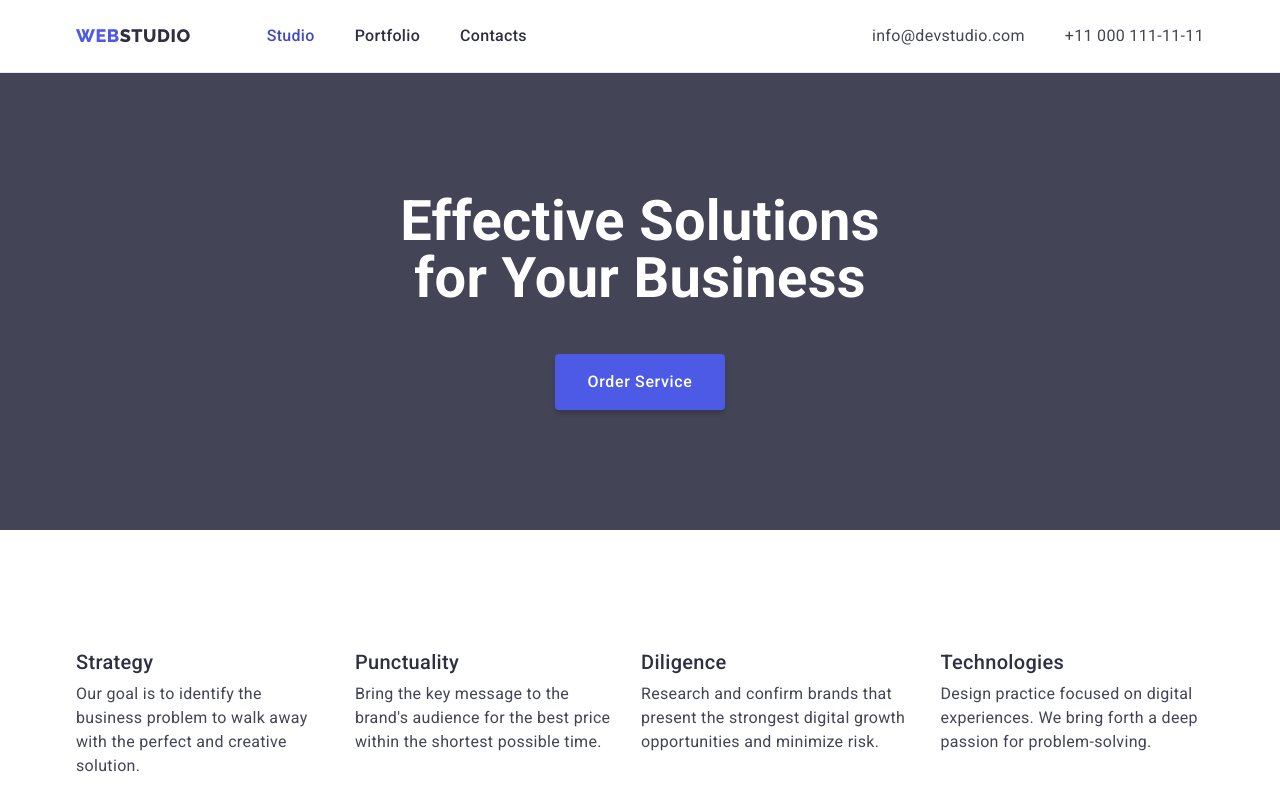
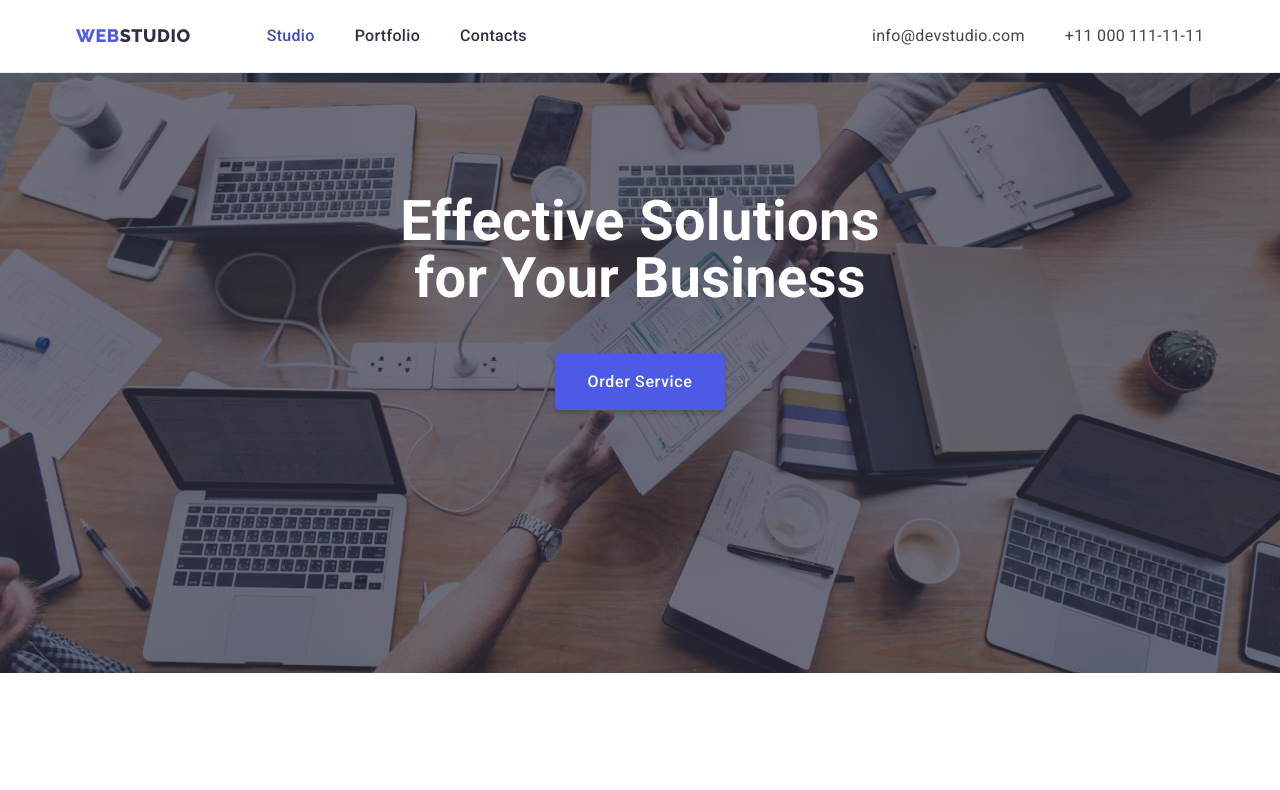
Before and after one commit to Volodya1989/goit-markup-hw-04, a plain HTML site: page index.html in a window 1280 px wide. Shown: the top 790 px of the page. Drawn offline with nearby package versions, Linux system fonts and the light colour scheme.

Commit message:
bg-image added to index page

```diff
--- a/css/style.css
+++ b/css/style.css
@@ -144,8 +144,22 @@ p {
 }
 
 /* index page main section */
-.section-one {
+.overlay {
+  background: var(--primary-color);
   text-align: center;
+  max-width: 1440px;
+  height: 600px;
+  margin-left: auto;
+  margin-right: auto;
+  background-image: linear-gradient(
+      to right,
+      rgba(46, 47, 66, 0.7),
+      rgba(46, 47, 66, 0.7)
+    ),
+    url(../images/index/bg-people-office_1.jpg);
+  background-size: cover;
+  background-position: center;
+  background-repeat: no-repeat;
 }
 
 .main-title {
@@ -232,8 +246,7 @@ p {
   color: var(--bg-cornflower-color);
 }
 
-footer,
-.section-one {
+footer {
   background: var(--primary-color);
 }
 
--- a/index.html
+++ b/index.html
@@ -54,7 +54,7 @@
       </nav>
     </header>
     <main>
-      <section class="section-one section">
+      <section class="section-one section overlay">
         <div class="container">
           <h1 class="main-title">
             Effective Solutions <br />
```
Also changed, not shown: images/index/bg-people-office_1.jpg (added).
